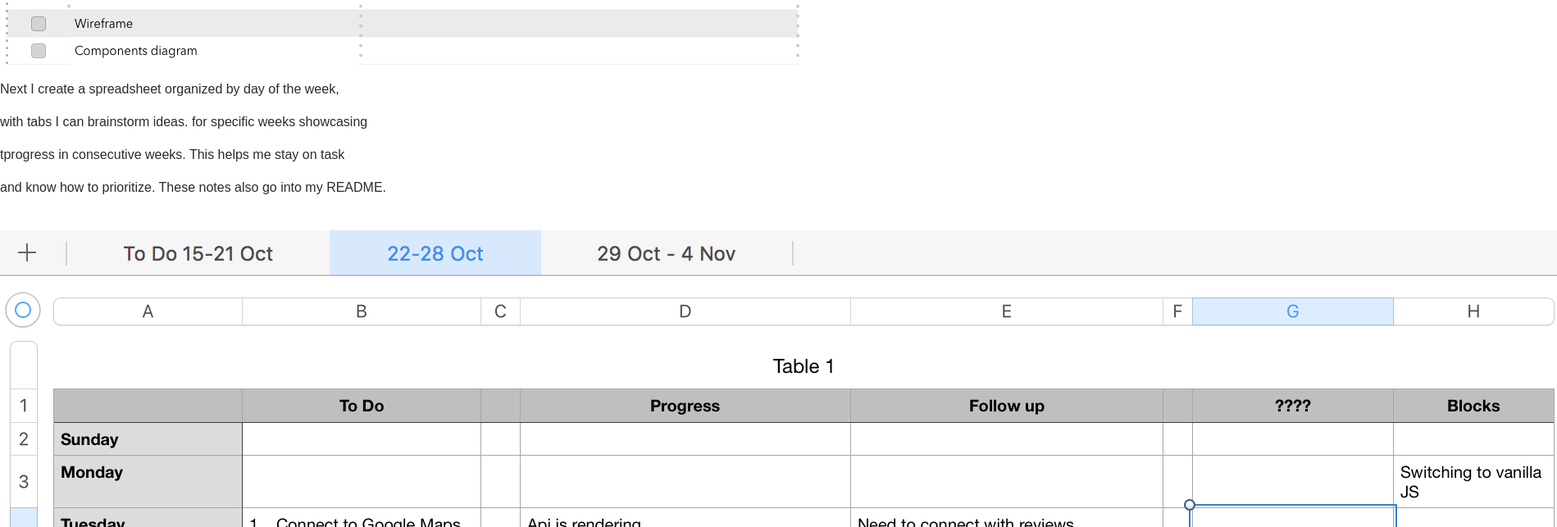
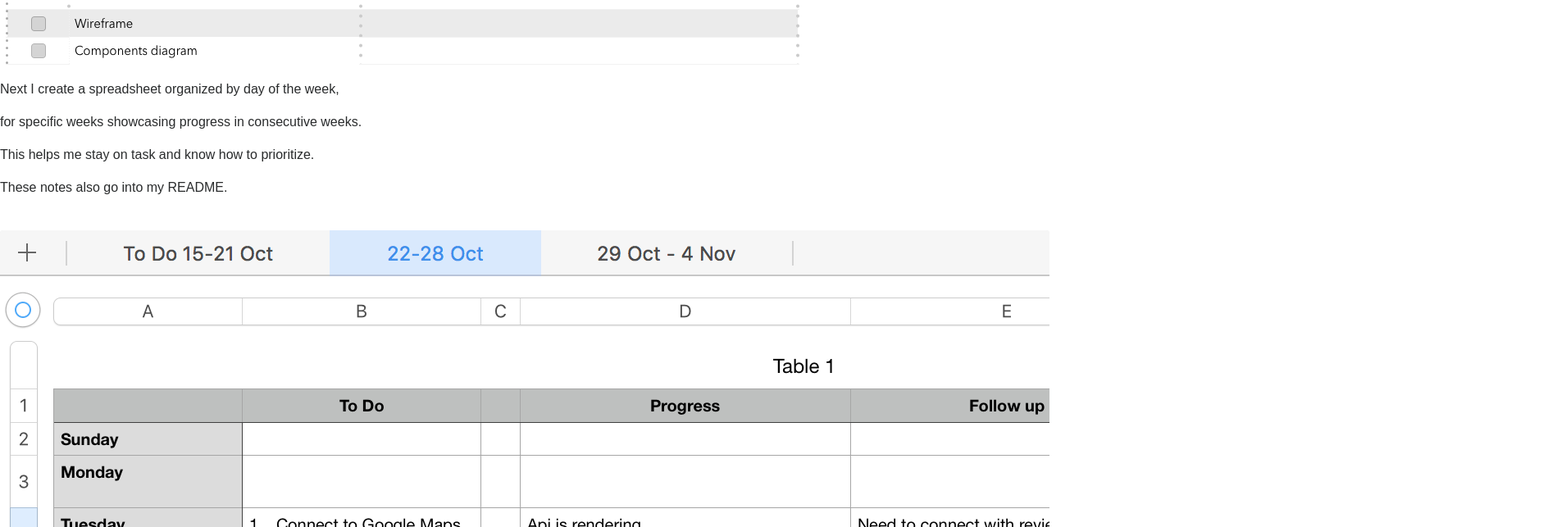
Before and after one commit to Smahima/smahima.github.io, a React (Create React App) app: page /process in a window 1280 px wide. Shown: the part 1481-2124 px from the top of the page at 82% size, 1899 px wide, since content can reach past the window. Built offline with nearby package versions, Linux system fonts and the light colour scheme.

Commit message:
surged site and switched to own domain name

```diff
--- a/src/components/Process.js
+++ b/src/components/Process.js
@@ -9,8 +9,9 @@ export default class Process extends Component {
 
      return (
 
+        <div className="Process">
+
           <div className="process">
-
             <p>I included this section to showcase my process for</p>
             <p>planning, organizing, and methodically tackling a project.</p>
             <p>About two weeks into the boot-camp, I realized</p>
@@ -26,11 +27,11 @@ export default class Process extends Component {
             </div>
 
             <p>Next I create a spreadsheet organized by day of the week, </p>
-          <p>with tabs I can brainstorm ideas. for specific weeks showcasing</p>
-          <p>tprogress in consecutive weeks. This helps me stay on task</p>
-          <p>and know how to prioritize.  These notes also go into my README.</p><br></br>
+            <p>for specific weeks showcasing progress in consecutive weeks.</p>
+            <p> This helps me stay on task and know how to prioritize.</p>
+            <p>These notes also go into my README.</p><br></br>
 
-          <div className="list">
+            <div className="progress">
               <img src={progress} alt="pic of spreadsheet to track project progress">
               </img>
             </div>
@@ -40,14 +41,13 @@ export default class Process extends Component {
             <p>into which I assign tasks. The tricky part is sticking</p>
             <p>to the schedule if something comes up that takes longer.</p><br></br>
 
-          <div className="list">
+            <div className="daily">
               <img src={schedule} alt="pic of daily schedule spreadsheet">
               </img>
             </div>
+          </div>
 
         </div>
-
-
      );
    }
  }
```
Also changed, not shown: 2 other files (tests, documents, lock files or other folders). Lines whose indentation alone changed are shown as unchanged.
